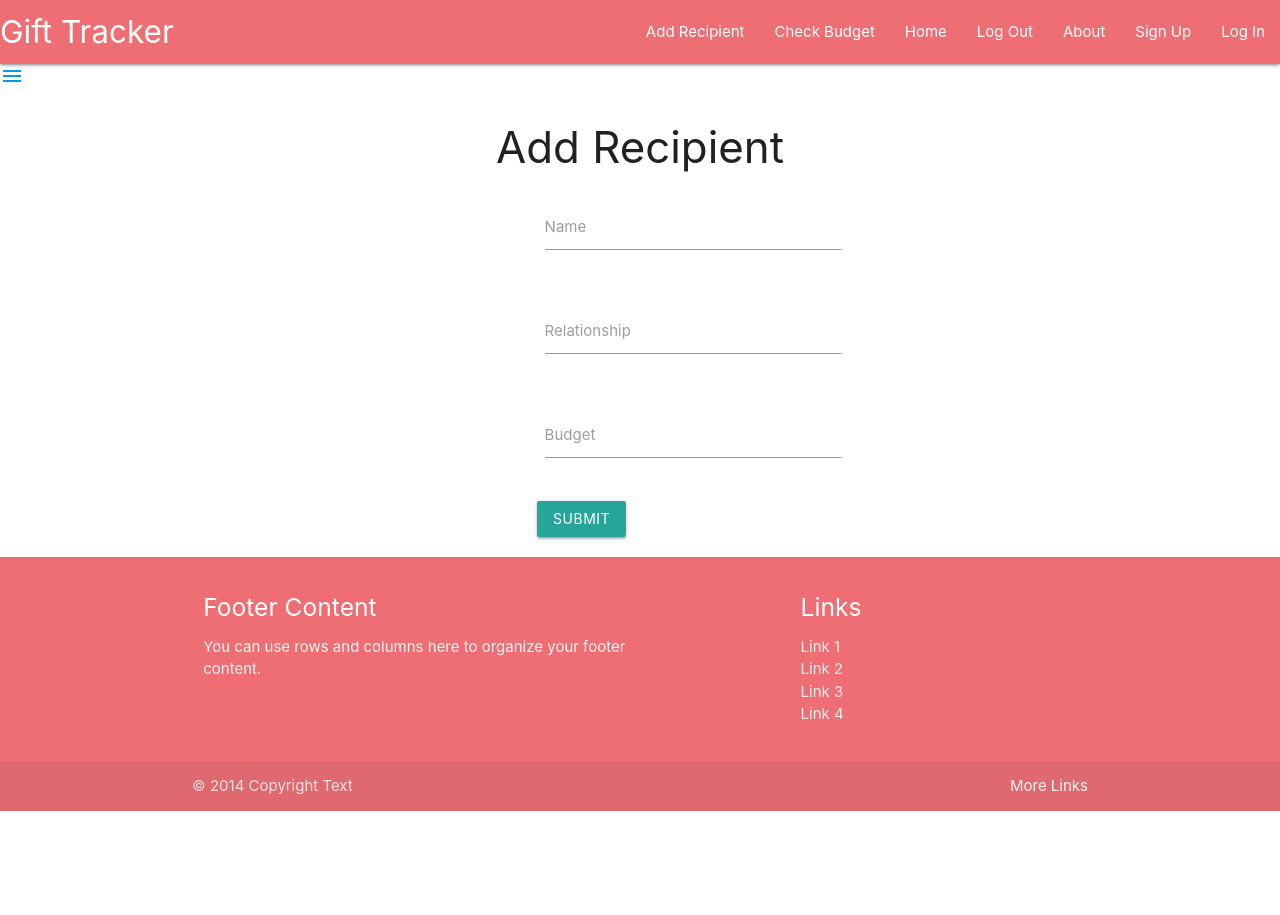
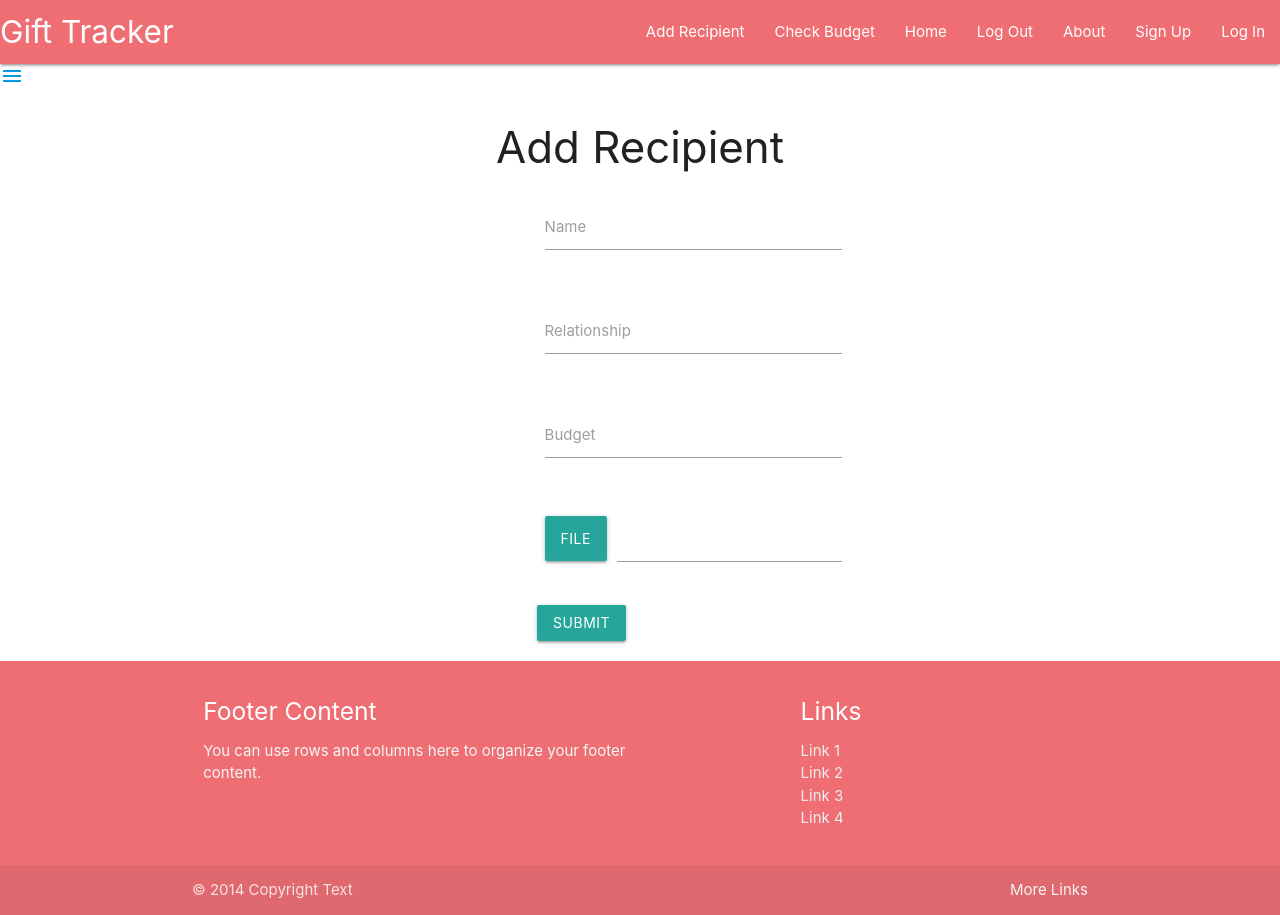
Before and after one commit to WillV1/gift_tracker, a React (Create React App) app in the folder client/: page /new in a window 1280 px wide. Before the commit the page ends 811 px from the top, so only its background shows below. Built offline with nearby package versions, Linux system fonts and the light colour scheme.

Commit message:
Update recipient form

```diff
--- a/client/src/pages/AddRecipient.js
+++ b/client/src/pages/AddRecipient.js
@@ -21,6 +21,12 @@ const AddRecipent = () => {
       e.preventDefault();
 
       console.log(state);
+
+      setState({
+        name: '',
+        relationship: '',
+        budget: ''
+      });
 
     };
 
@@ -53,6 +59,17 @@ const AddRecipent = () => {
           <label htmlFor="budget">Budget</label>
         </div>
       </div>
+      <div className="row">
+        <div className="file-field input-field  col s6 offset-s10">
+          <div class="btn">
+            <span>File</span>
+            <input type="file" />
+          </div>
+          <div class="file-path-wrapper">
+            <input class="file-path validate" type="text" />
+          </div>
+        </div>
+      </div>
       <div className="col s6 offset-s10">
         <button className="btn waves-effect waves-light" type="submit" name="action">Submit
         </button>
```
Also changed, not shown: 1 other file (tests, documents, lock files or other folders).
